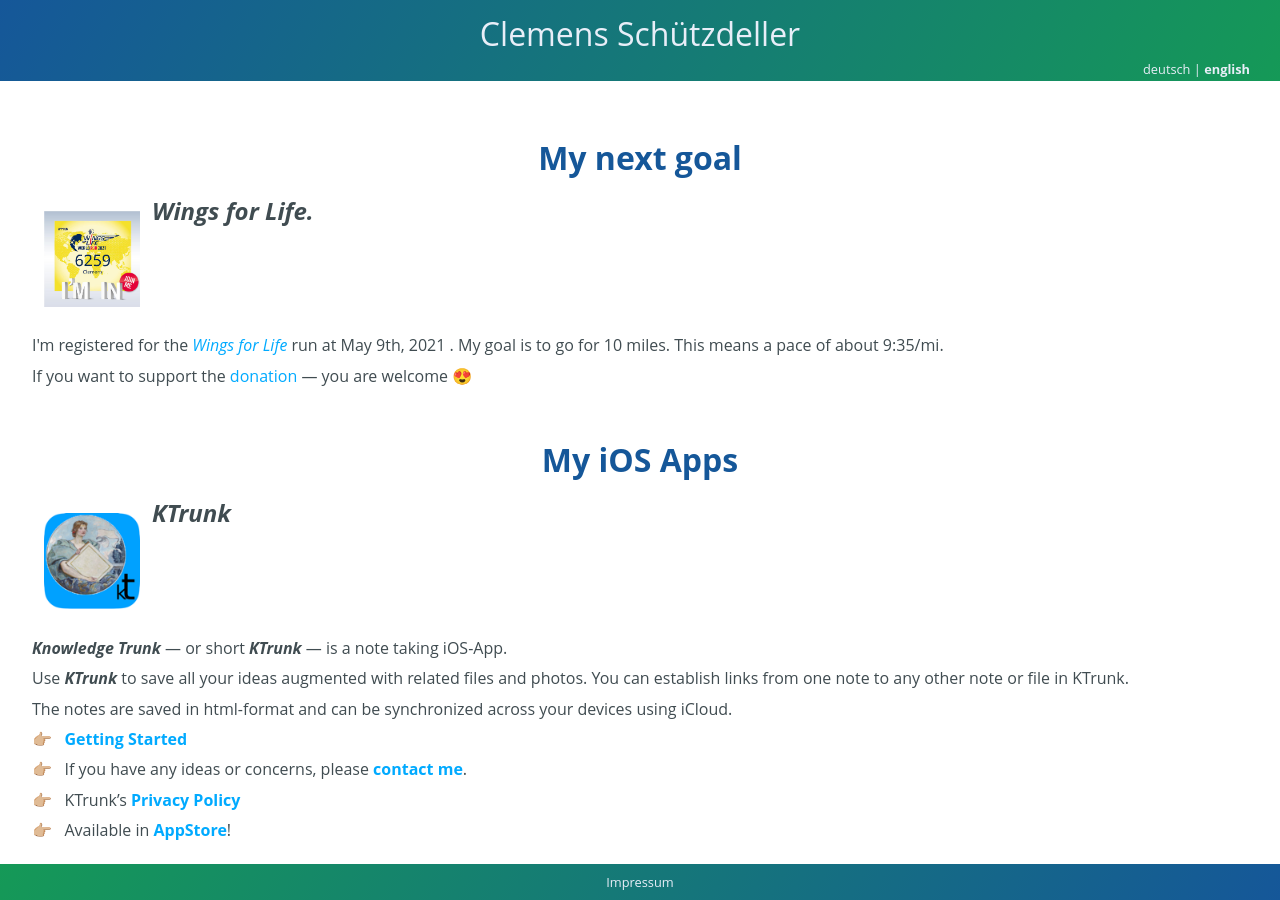
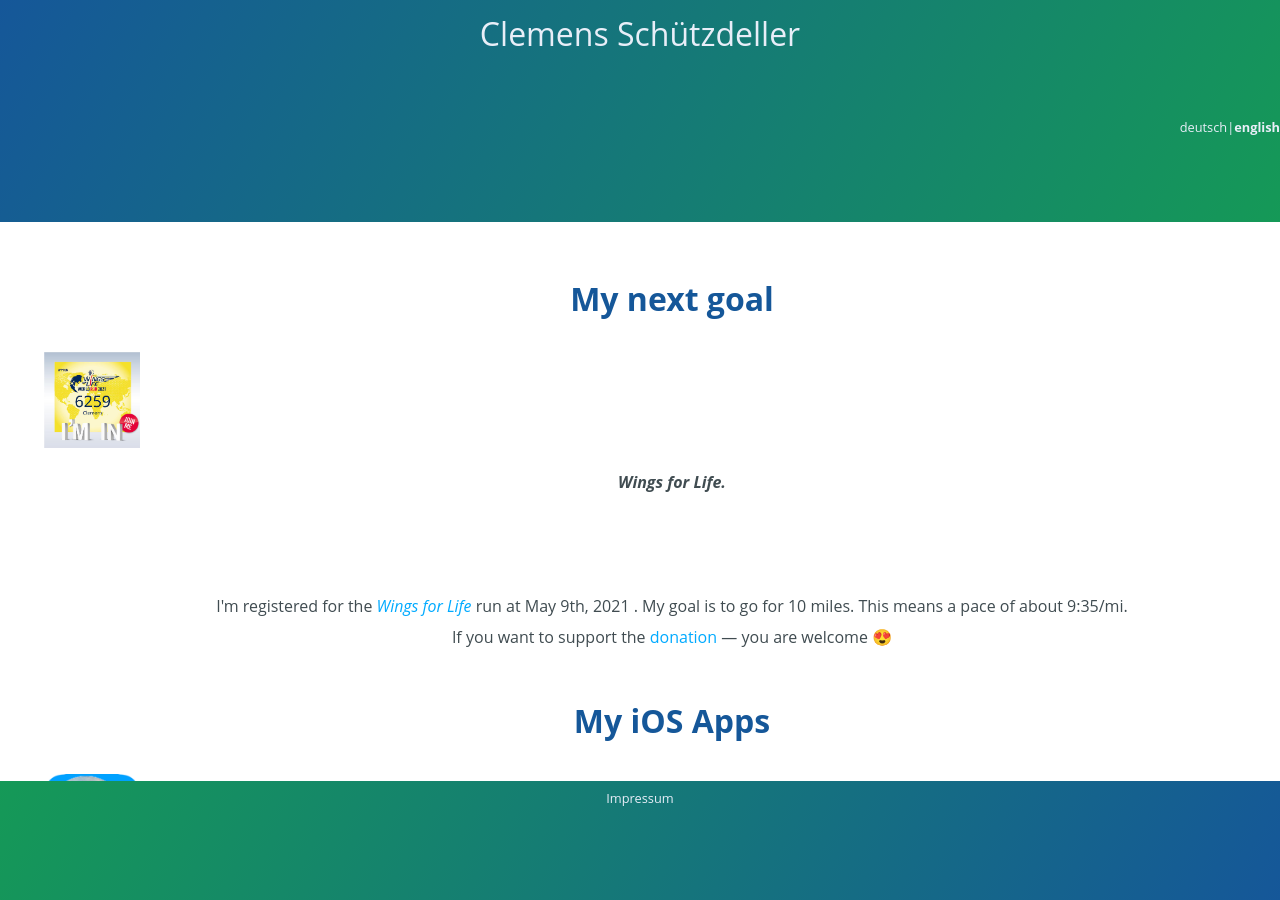
Before and after one commit to cs-LA/home, a Jekyll site: the page built from README.md, in a window 1280 px wide. Built offline with Jekyll 4.4.1, drawn with Linux system fonts in a browser that asks for light colours; our own code applies the rules of GitHub Pages for plain Markdown files.

Commit message:
Update default.html

```diff
--- a/_layouts/default.html
+++ b/_layouts/default.html
@@ -124,14 +124,23 @@
         width: 120px;
       }
       .logoColumnRight {
+        display: table;
+        padding-top: 0;
+        width: calc(100%-150px);
+        height: 120px;
+        text-align: center;
+      }
+      div {
+        display: table;
+        height: 100px;
+        width: 100%;
+        text-align: center;
+      }
+      .logoTextCell {
+        display: table-cell;
         vertical-align: middle;
-        padding-top: 0;
         font-size: 24px;
-        width: calc(100%-150px);
-        /* white-space: nowrap; */
-        overflow: visible;
       }
-
       /* Clear floats after the columns */
       .logoRow:after {
         content: "";
```
